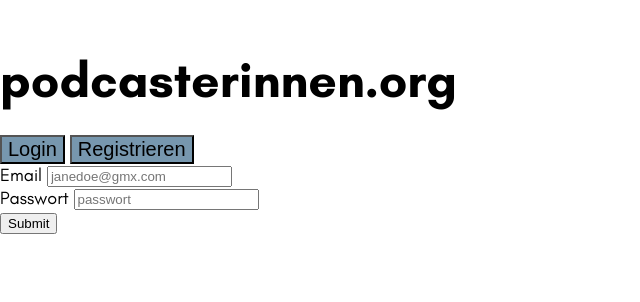
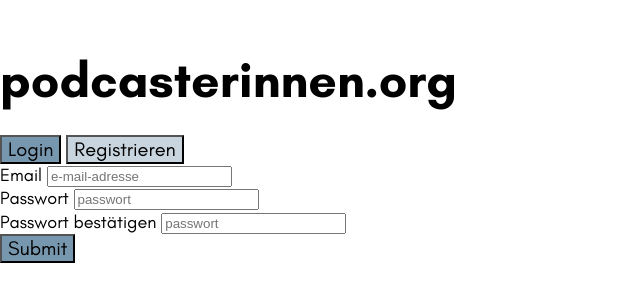
Before and after one commit to podcasterinnen/chosen-static, a PHP site: page /login.html in a window 1280 px wide. Shown: the top 302 px of the page, without its empty margins (0-640 px from the left). Run offline with PHP 8.4, Linux system fonts and the light colour scheme.

Commit message:
Klassen erstellt, Passwort bestätigen

```diff
--- a/login.html
+++ b/login.html
@@ -1,35 +1,35 @@
 <!doctype html>
 <html lang="de">
   <head>
-    <title>podcasterinnen.org – Login</title>
+    <title>podcasterinnen.org – Impressum</title>
     <meta name="description" content="Frauen und Technik. Frauen und Inhalte. Frauen hinter dem Mikro und auf der B&uuml;hne.">
-
     <meta charset="utf-8">
     <meta name="viewport" content="width=device-width, initial-scale=1">
-
     <link rel="stylesheet" href="styles/main.css">
   </head>
-
   <body>
     <section class="loginpage">
       <h1>podcasterinnen.org</h1>
       <nav class="loginpage_nav">
-        <button class="loginpage_button">Login</button>
-        <button class="loginpage_button">Registrieren</button>
+        <button class="loginpage_button__login">Login</button>
+        <button class="loginpage_button__registry">Registrieren</button>
       </nav>
       <form>
         <ul class="loginpage_...">
           <li>
-           <label for="email">Email</label>
-           <input id="email" type="email" name="usermail" placeholder="janedoe@gmx.com" required>
+           <label  class= "loginpage_label__email" for="email">Email</label>
+           <input id="email" type="email" name="usermail" placeholder="e-mail-adresse" required>
           </li>
           <li>
-           <label for="passwort">Passwort</label>
+           <label class= "loginpage_label__passwort" for="passwort">Passwort</label>
            <input id="passwort"ctype="Passwort" name="passwort" placeholder="passwort" requierd>
          </li>
+         <li>
+           <label class= "loginpage_label__confirm" for="Passwort bestätigen">Passwort bestätigen</label>
+           <input id="passwort"ctype="Passwort" name="passwort" placeholder="passwort" required>
+         </li>
         </ul>
-        <button class="loginpage_submit" type="submit">Submit</button>
+        <button class="loginpage_button__submit" type="submit">Submit</button>
       </form>
     </section>
   </body>
-</html>
--- a/styles/main.css
+++ b/styles/main.css
@@ -161,7 +161,32 @@ p {
 }
 
 
-.loginpage_button {
+.loginpage_button__login {
+  background-color: #7797ae;
+  font-family: "Glacial", sans-serif;
   font-size: 20px;
+}
+
+.loginpage_button__registry {
+  background-color: #c8d5de;
+  font-family: "Glacial", sans-serif;
+  font-size: 20px;
+}
+
+.loginpage_label__email {
+  font-family: "Glacial", sans-serif;
+}
+
+.loginpage_label_passwort {
+  font-family: "Glacial", sans-serif;
+}
+
+.loginpage_label__confirm {
+  font-family: "Glacial" sans-serif;
+}
+
+.loginpage_button__submit {
   background-color: #7797ae;
+  font-family: "Glacial", sans-serif;
+  font-size: 20px;
 }
```
